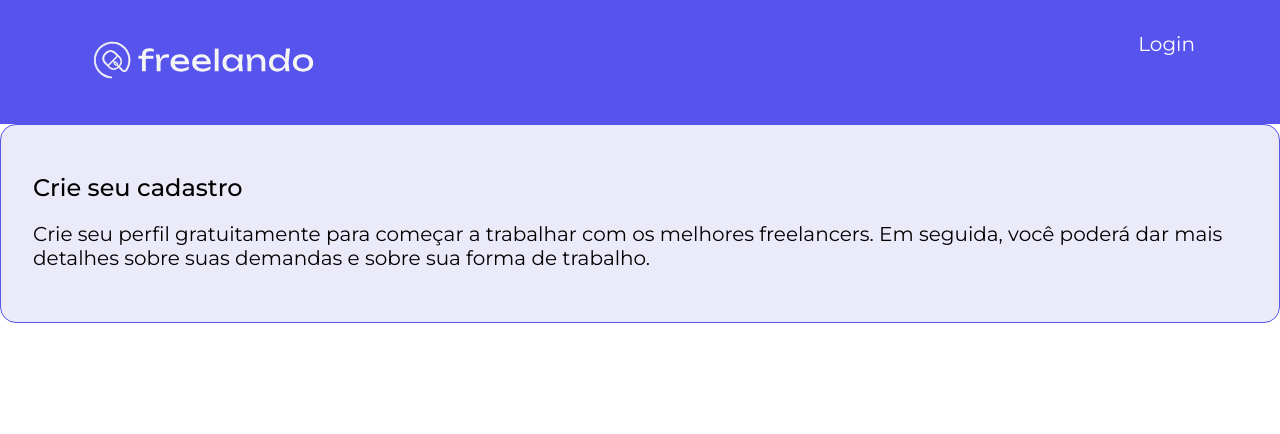
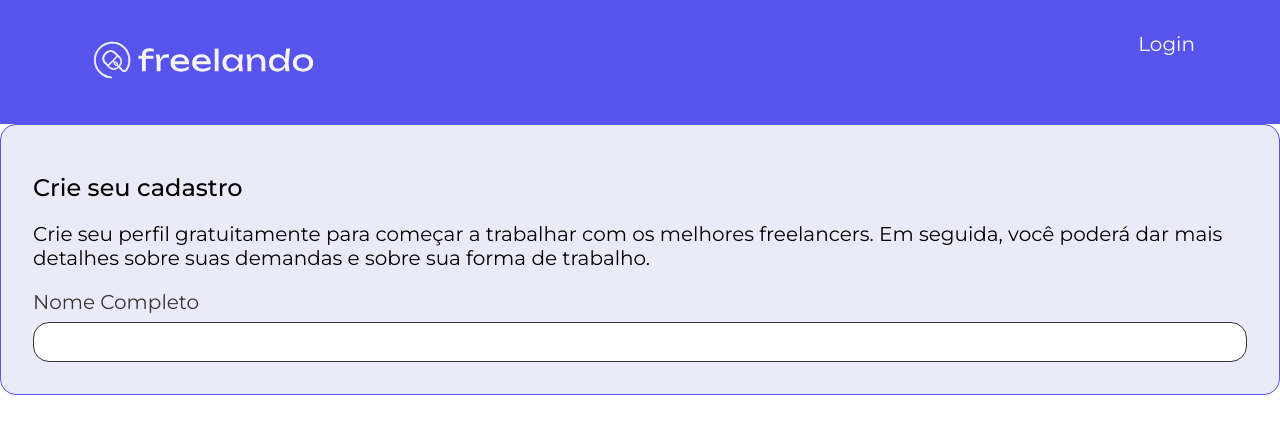
Before and after one commit to KLusvarghi/Freelando, a React (Create React App) app: page / in a window 1280 px wide. Shown: the top 434 px of the page. Built offline with nearby package versions, Linux system fonts and the light colour scheme.

Commit message:
Componente de campo de texto criado e funcionando

```diff
--- a/src/App.js
+++ b/src/App.js
@@ -7,6 +7,7 @@ import { Header } from './components/Header/Header';
 import { ProvedorTema } from './components/ProvedorTema/ProvedorTema';
 import { Link } from './components/Link/Link';
 import { Tipografia } from './components/Tipografia/Tipografia';
+import { CampoTexto } from './components/CampoTexto/CampoTexto';
 
 function App() {
   return (
@@ -26,8 +27,15 @@ function App() {
       </Header>
       <Card>
         {/* Assim dizendo que o componente renderizado seja um h1, mas a variante (ou o estilo dele) seja de um h3 */}
-        <Tipografia variante="h3" componente="h1">Crie seu cadastro</Tipografia>
-        <Tipografia variante="body" componente="body">Crie seu perfil gratuitamente para começar a trabalhar com os melhores freelancers. Em seguida, você poderá dar mais detalhes sobre suas demandas e sobre sua forma de trabalho. </Tipografia>
+        <Tipografia variante="h3" componente="h1">
+          Crie seu cadastro
+        </Tipografia>
+        <Tipografia variante="body" componente="body">
+          Crie seu perfil gratuitamente para começar a trabalhar com os melhores
+          freelancers. Em seguida, você poderá dar mais detalhes sobre suas
+          demandas e sobre sua forma de trabalho.{' '}
+        </Tipografia>
+        <CampoTexto titulo="Nome Completo"/>
       </Card>
     </ProvedorTema>
   );
--- a/src/components/CampoTexto/CampoTexto.jsx
+++ b/src/components/CampoTexto/CampoTexto.jsx
@@ -1,7 +1,36 @@
-import React from 'react'
+import styled from '@emotion/styled/macro';
+import React from 'react';
 
-export const CampoTexto = ({titulo}) => {
+const LabelEstilizada = styled.label`
+  display: block;
+  width: 100%;
+  box-sizing: border-box;
+  font-size: 20px;
+  font-weight: 400;
+  line-height: 24px;
+  color: ${(props) => props.theme.cores.neutras.a};
+`;
+const InputEstilizada = styled.input`
+  box-sizing: border-box;
+  display: block;
+  width: 100%;
+  margin-top: ${(props) => props.theme.espacamentos.xs};
+  padding-left: ${(props) => props.theme.espacamentos.s};
+  height: 40px;
+  color: ${(props) => props.theme.cores.neutras.a};
+  background: ${(props) => props.theme.cores.branco};
+  border: 1px solid ${(props) => props.theme.cores.neutras.a};
+  border-radius: ${(props) => props.theme.espacamentos.s};
+  font-size: 14px;
+  font-weight: 400;
+  line-height: 17px;
+`;
+
+export const CampoTexto = ({ titulo }) => {
   return (
-    <div>CampoTexto</div>
-  )
-}
+    <LabelEstilizada>
+      {titulo}
+      <InputEstilizada type="text" />
+    </LabelEstilizada>
+  );
+};
```
